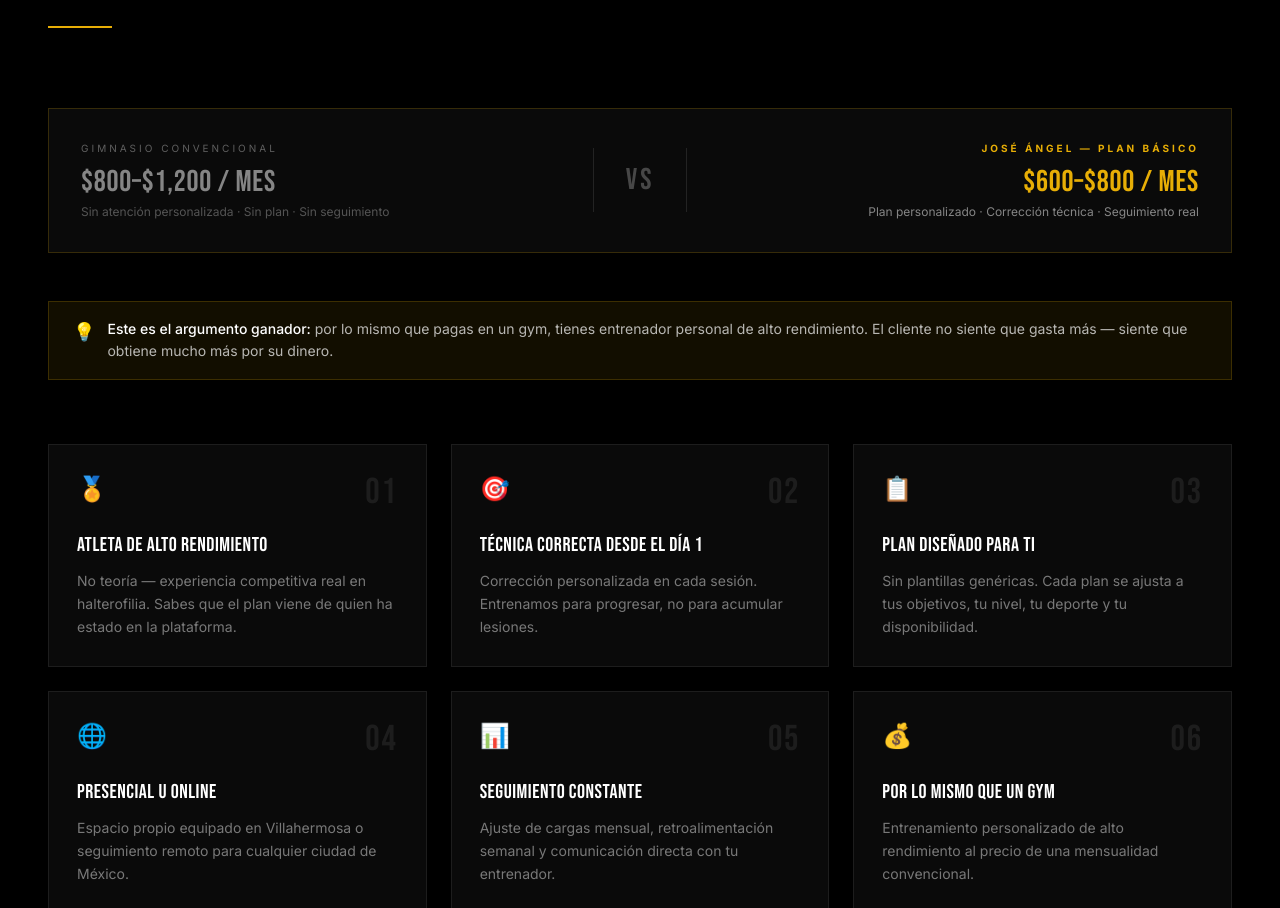
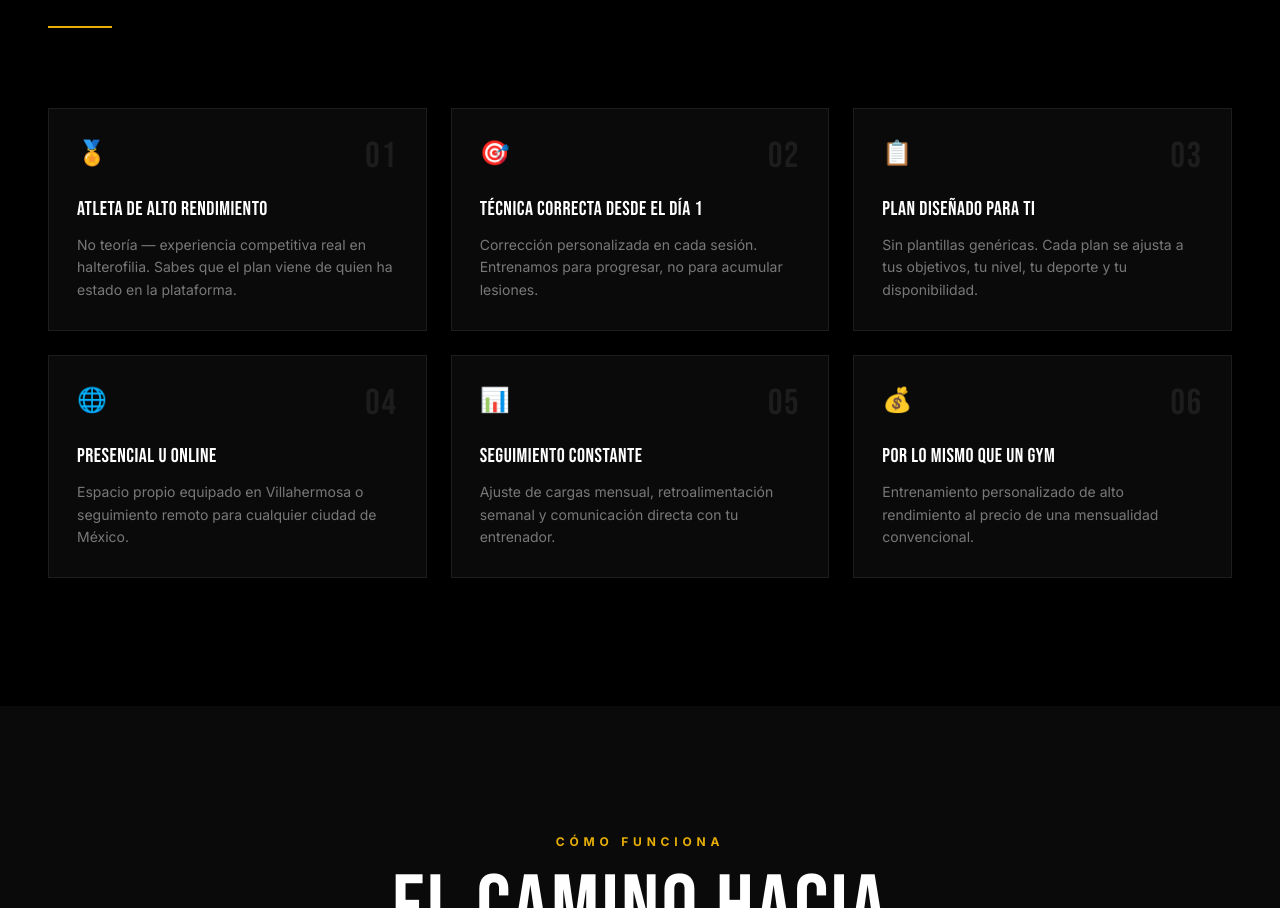
Before and after one commit to DorisMaltes/jose-angel-training, a Next.js app: page / in a window 1280 px wide. Shown: the part 4493-5401 px from the top of the page. Built offline with nearby package versions, Linux system fonts and the light colour scheme.

Commit message:
auto: update WhyUs.tsx

```diff
--- a/components/WhyUs.tsx
+++ b/components/WhyUs.tsx
@@ -59,35 +59,6 @@ export default function WhyUs() {
           <div className="w-16 h-0.5 bg-[#E7AE06] mt-6" />
         </div>
 
-        {/* VS Bar */}
-        <div className="bg-[#0a0a0a] border border-[#E7AE06]/20 p-6 lg:p-8 mb-12 flex flex-col sm:flex-row items-center gap-6 lg:gap-0">
-          <div className="flex-1 text-center sm:text-left">
-            <p className="text-white/35 text-[10px] tracking-[0.3em] uppercase mb-2">Gimnasio convencional</p>
-            <p className="font-display text-3xl text-white/50 tracking-wide">$800–$1,200 / mes</p>
-            <p className="text-white/30 text-xs mt-1">Sin atención personalizada · Sin plan · Sin seguimiento</p>
-          </div>
-
-          <div className="w-px h-16 bg-white/10 hidden sm:block mx-8" />
-          <div className="text-white/25 font-display text-3xl tracking-widest hidden sm:block">VS</div>
-          <div className="text-white/25 font-bold text-sm sm:hidden">VS</div>
-          <div className="w-px h-16 bg-white/10 hidden sm:block mx-8" />
-
-          <div className="flex-1 text-center sm:text-right">
-            <p className="text-[#E7AE06] text-[10px] tracking-[0.3em] uppercase mb-2 font-bold">José Ángel — Plan básico</p>
-            <p className="font-display text-3xl text-[#E7AE06] tracking-wide">$600–$800 / mes</p>
-            <p className="text-white/50 text-xs mt-1">Plan personalizado · Corrección técnica · Seguimiento real</p>
-          </div>
-        </div>
-
-        <div className="bg-[#E7AE06]/8 border border-[#E7AE06]/20 px-6 py-4 mb-16 flex items-start gap-3">
-          <span className="text-[#E7AE06] text-lg flex-shrink-0">💡</span>
-          <p className="text-white/70 text-sm leading-relaxed">
-            <span className="text-white font-medium">Este es el argumento ganador:</span>{' '}
-            por lo mismo que pagas en un gym, tienes entrenador personal de alto rendimiento.
-            El cliente no siente que gasta más — siente que obtiene mucho más por su dinero.
-          </p>
-        </div>
-
         {/* Reasons grid */}
         <div className="grid grid-cols-1 sm:grid-cols-2 lg:grid-cols-3 gap-6">
           {reasons.map((reason) => (
```
